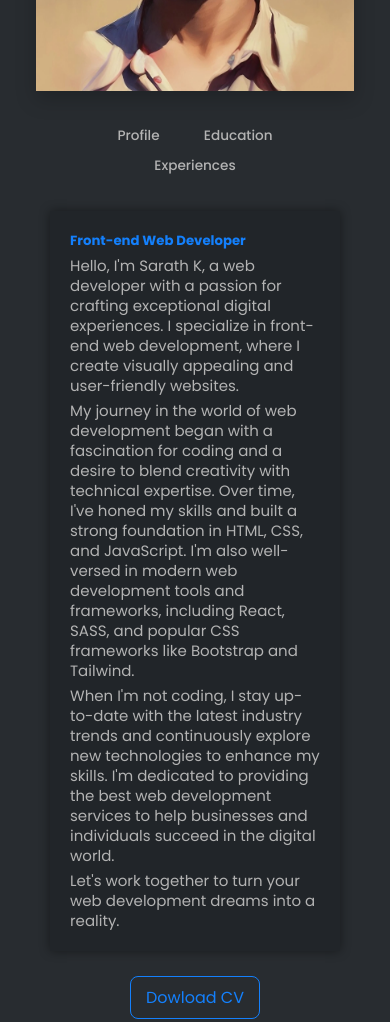
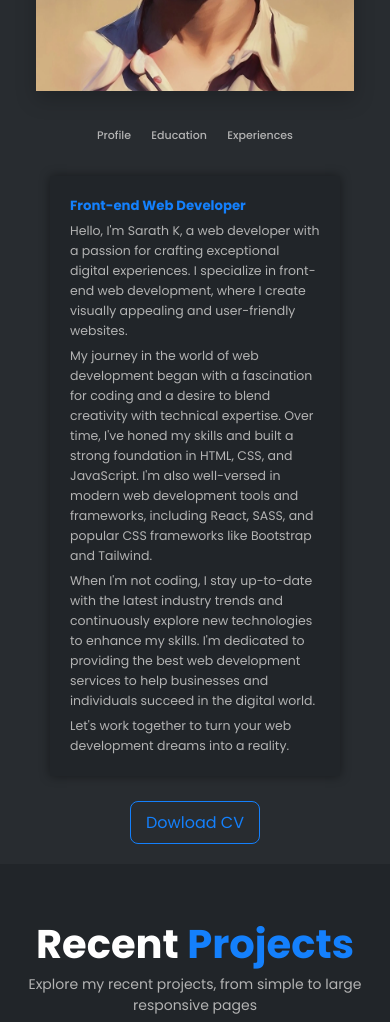
Before and after one commit to SarathKalarikkal/Portfolio, a plain HTML site: page index.html in a window 390 px wide. Shown: the part 1340-2362 px from the top of the page. Drawn offline with nearby package versions, Linux system fonts and the light colour scheme.

Commit message:
Update style.css

```diff
--- a/style.css
+++ b/style.css
@@ -781,20 +781,22 @@ color: var(--dim-color);
     #about .aboutSection .leftPhoto img {
         width: 318px;
     }
-    #about .aboutSection .rightContent p{
-        font-size: 15px;
+     #about .aboutSection .rightContent p{
+        font-size: 12.5px;
     }
     .tablink{
-        font-size: 0.85rem;
+        font-size: 11px;
+        padding: 2px 8px;
     }
     #about h5{
         text-align: left;
     }
     .tab-content {
         text-align: left;
+        height: 100%;
     }
     .tab-content h3, strong,li{
-        font-size: 15px;
+        font-size: 12px;
     }
 
 
```
